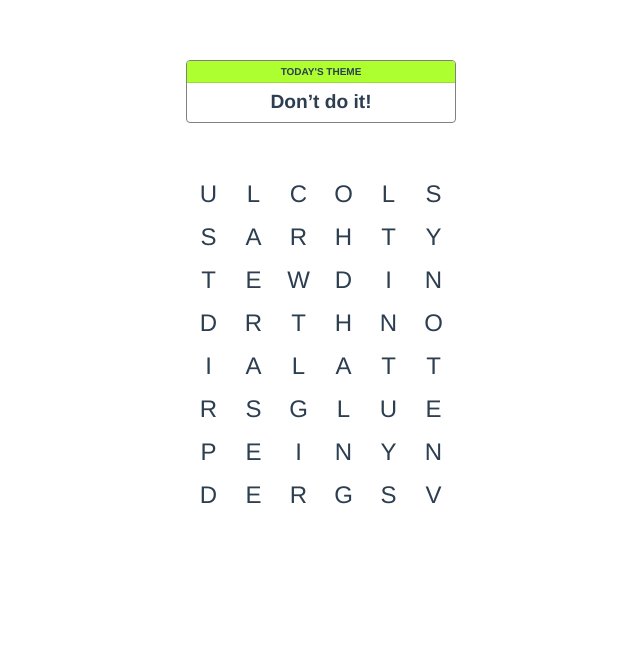
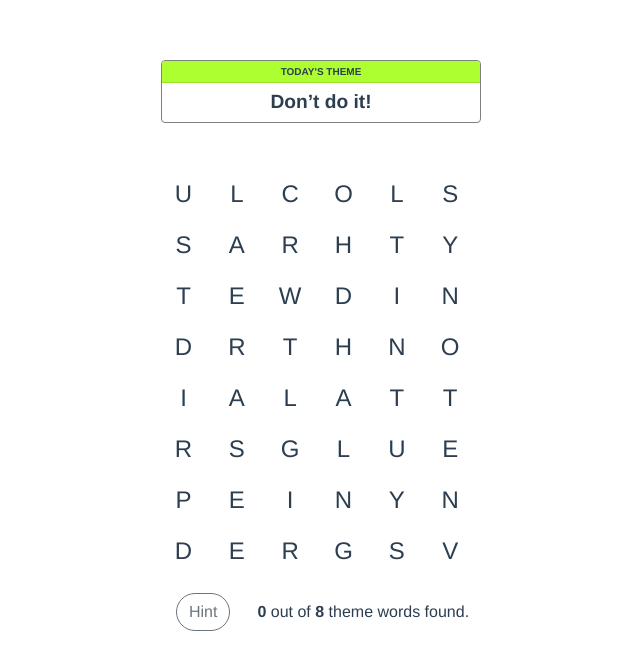
Before and after one commit to emashema/strands, a Vue app: page / in a window 1280 px wide. Shown: the top 670 px of the page, without its empty margins (304-944 px from the left). Built offline with nearby package versions, Linux system fonts and the light colour scheme.

Commit message:
[feature] make grid larger

```diff
--- a/src/assets/scss/main.scss
+++ b/src/assets/scss/main.scss
@@ -48,9 +48,9 @@
     &.in-spangram {
         stroke: gold !important;
     }
-    width: 270px;
-    height: 344px;
-    margin-left: -135px;
+    width: 350px;
+    height: 400px;
+    margin-left: -160px;
 }
 
 // Toast
--- a/src/components/LetterGrid.vue
+++ b/src/components/LetterGrid.vue
@@ -15,7 +15,7 @@
             v-for="(row, x) in board"
             :key="x"
             no-gutters
-            class="mb-2"
+            class="mb-3"
         >
             <b-col
                 v-for="(col, y) in row"
@@ -129,6 +129,7 @@ export default {
             // Check if correct guess
             if(JSON.stringify(this.strand_coordinates[this.attempted_word]) == JSON.stringify(this.attempt)) {
                 this.solved.push(this.attempt)
+                this.$emit('solved')
                 this.attempt.forEach(([x,y]) => {
                     this.$refs[x+'-'+y][0].in_solved = true
                 });
--- a/src/components/LetterLine.vue
+++ b/src/components/LetterLine.vue
@@ -6,10 +6,10 @@
         }"
     >
         <line
-            :x1="(y1*45.3)+22"
-            :y1="(x1*43)+17"
-            :x2="(y2*45.3)+22"
-            :y2="(x2*43)+17"
+            :x1="(y1*53.5)+22"
+            :y1="(x1*51)+17"
+            :x2="(y2*53.5)+22"
+            :y2="(x2*51)+17"
             stroke-width="10px"
         />
     </svg>
--- a/src/components/Strands.vue
+++ b/src/components/Strands.vue
@@ -1,5 +1,5 @@
 <template>
-	<div class="container"  style="width: 300px !important;">
+	<div class="container"  style="width: 350px !important;">
 		<!-- Today's Theme -->
 		<b-row class="w-100">
 			<b-card
@@ -34,11 +34,22 @@
 				:strand_coordinates="strand_coordinates"
 				:words="words"
 				@attempted-word="(w) => attempted_word = w"
+				@solved="solved_count++"
 			/>
 		</b-row>
 
 		<!-- Buttons -->
-		<b-row class="w-100"></b-row>
+		<b-row class="mt-2 w-100" no-gutters>
+			<b-col cols="auto">
+				<b-button
+					pill
+					variant="outline-secondary"
+				>Hint</b-button>
+			</b-col>
+			<b-col class="m-auto">
+				<b>{{ solved_count }}</b> out of <b>{{ Object.keys(strand_coordinates).length+1 }}</b> theme words found.
+			</b-col>
+		</b-row>
 	</div>
 </template>
 
@@ -58,7 +69,8 @@ export default {
 			strand_coordinates: [],
 			words: [],
 
-			attempted_word: null
+			attempted_word: null,
+			solved_count: 0
 		}
 	},
 	created() {
```
